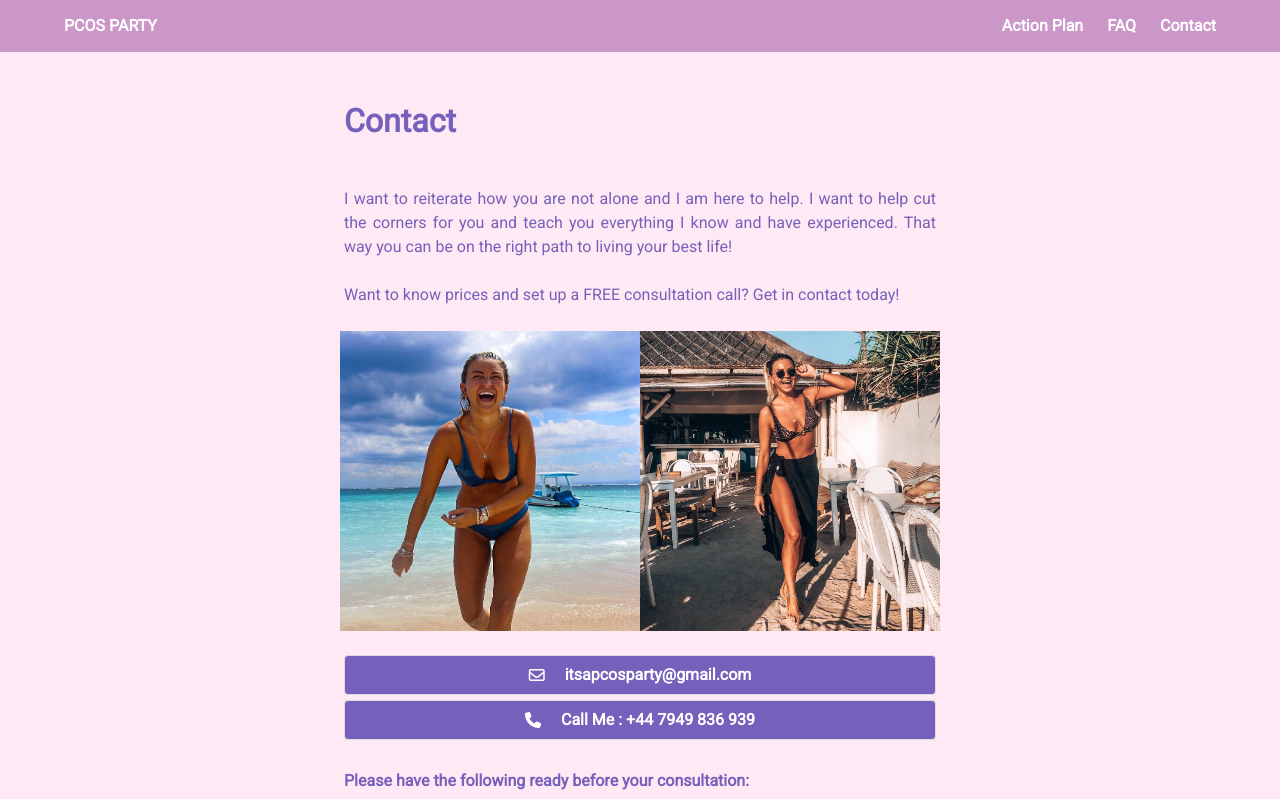
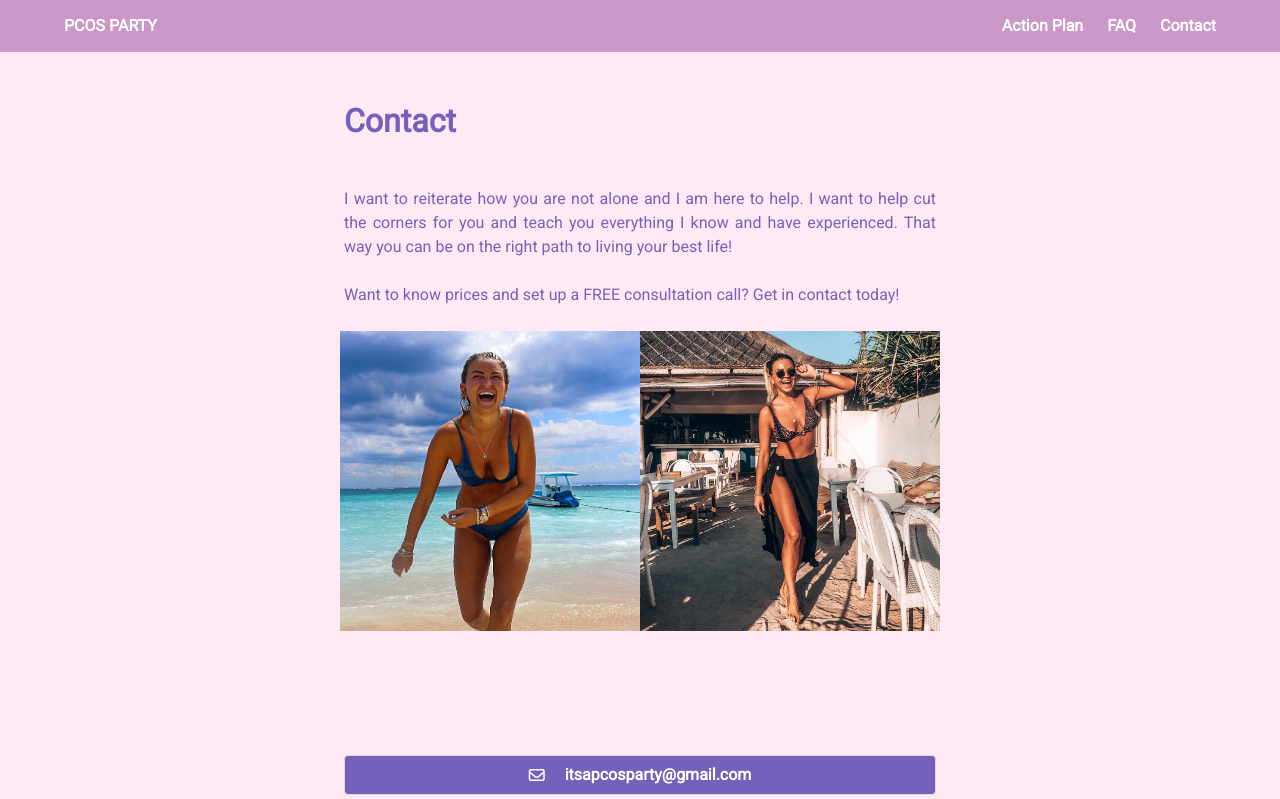
Before and after one commit to Fletch-7/pcos-launch, a React (Create React App) app: page /contact in a window 1280 px wide. Shown: the top 799 px of the page. Built offline with nearby package versions, Linux system fonts and the light colour scheme.

Commit message:
respoinse-15

```diff
--- a/src/App.scss
+++ b/src/App.scss
@@ -314,6 +314,7 @@ span{
     flex-direction: row;
     justify-content: center;
     align-items: center;
+    padding-bottom: 100px;
   }
   .icons{
     display: flex;
@@ -371,6 +372,10 @@ span{
       justify-content: center;
       align-items: center;
     }
+    #profile{
+      width: 300px;
+      height: 300px;
+    }
   }
 }
 
```
